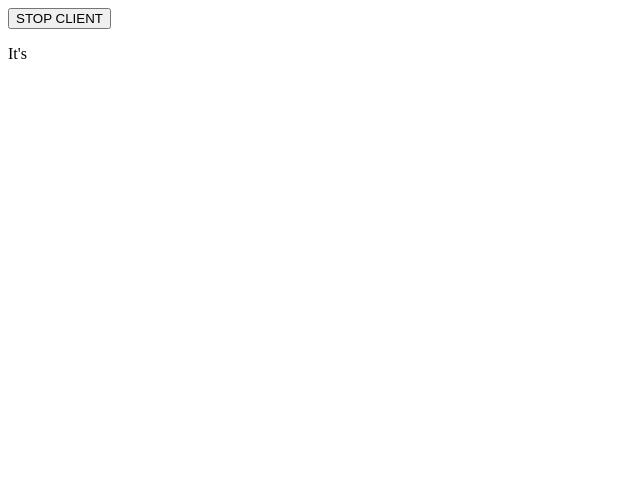
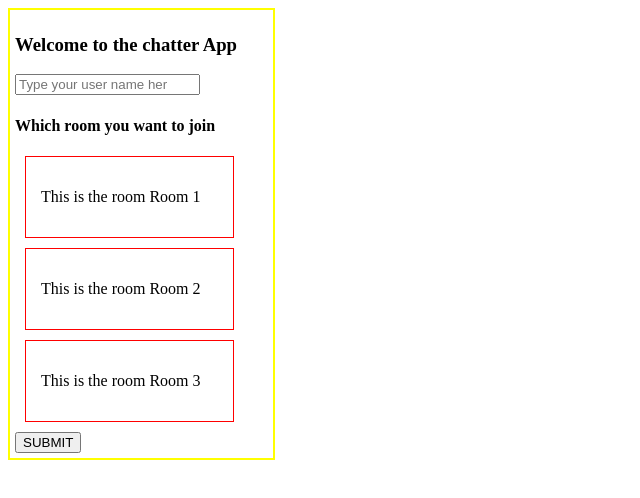
Before and after one commit to Pinakee15/sportify-chat-score-website, a React (Create React App) app in the folder client/: page / in a window 1280 px wide. Shown: the top 498 px of the page, without its empty margins (0-640 px from the left). Built offline with nearby package versions, Linux system fonts and the light colour scheme.

Commit message:
Till here I have created different room division elements, added the hovering effects and added the input value to the Chat component and heading toward creating an individial room. I also have to uplift the states in Room component to the Rooms component

```diff
--- a/client/src/App.js
+++ b/client/src/App.js
@@ -2,22 +2,21 @@
 import { BrowserRouter as Router, Route, Switch } from 'react-router-dom';
 import Chat from './components/Chat/Chat';
 import Join from './components/Join/Join.js';
-import Rooms from './components/Rooms/Rooms'
 
 import React, { useState } from "react";
 //import ClientComponent from "./ClientComponent";
 
 function App() {
-    const [loadClient, setLoadClient] = useState(true);
+    //const [loadClient, setLoadClient] = useState(true);
     return (
-        <>
-            {/* LOAD OR UNLOAD THE CLIENT */}
-            <button onClick={() => setLoadClient(prevState => !prevState)}>
-                STOP CLIENT
-      </button>
-            {/* SOCKET IO CLIENT*/}
-            {loadClient ? <Chat /> : null}
-        </>
+        <Router>
+            <div className="App" >
+                <Switch>
+                    <Route path="/" exact component={Join} ></Route>
+                    <Route path="/chat" component={Chat} ></Route>
+                </Switch>
+            </div>
+        </Router>
     );
 }
 
@@ -38,6 +37,16 @@ export default App;
 //                 </Switch>
 //             </div>
 //         </Router>
+
+<>
+    {/* LOAD OR UNLOAD THE CLIENT
+            <button onClick={() => setLoadClient(prevState => !prevState)}>
+                STOP CLIENT
+            </button>
+            {/* SOCKET IO CLIENT*/}
+    {/* {loadClient ? <Chat /> : null} */}
+</>
+
 //     )
 // }
 
--- a/client/src/components/Chat/Chat.js
+++ b/client/src/components/Chat/Chat.js
@@ -1,25 +1,67 @@
-import React, { useEffect, useState } from "react";
+import React, { useEffect, useState, useRef } from "react";
 import socketIOClient from "socket.io-client";
-const ENDPOINT =  "localhost:5000" //"http://127.0.0.1:5000";
+const ENDPOINT = "localhost:5000" //"http://127.0.0.1:5000";
 
 export default function Chat() {
-  const [response, setResponse] = useState("");
+  //var message = useRef("This is the Null messag");
+  const [message, setMessage] = useState("hey");
 
   useEffect(() => {
     const socket = socketIOClient(ENDPOINT);
-    socket.on("FromAPI", data => {
-      setResponse(data);
-    });
+    console.log("Entered for the first time")
+    socket.on('first', (data) => {
+      console.log(`Message from the server ${data}`)
+      setMessage(data);
+    }, [])
+
     return () => socket.disconnect();
 
-  }, []);
-
+  }, [message]);
   return (
-    <p>
-      It's <time dateTime={response}>{response}</time>
-    </p>
+    <div>
+      <p>You entered the chat room  : {message}</p>
+      <input type="text" placeholder="Enter your message here..." />
+    </div>
   );
 }
+
+
+
+
+
+
+
+
+
+
+
+
+
+
+
+
+
+
+
+
+
+
+
+
+
+
+
+
+
+
+
+
+
+
+
+
+
+
 
 
 // import React, { useState, useEffect } from 'react';
--- a/client/src/components/Join/Join.js
+++ b/client/src/components/Join/Join.js
@@ -1,18 +1,20 @@
 import React, { useState } from 'react';
 import { Link } from 'react-router-dom';
+import Rooms from '../Rooms/Rooms';
+import styles from "./Join.module.css";
 
 function Join() {
-    const [chatRoom, setChatRoom] = useState('');
+    //const [chatRoom, setChatRoom] = useState('');
 
     return (
-        <div>
-            <p>This is the value {chatRoom}</p>
-            <p>Join your favourite Room</p>
-            <input type='text' placeholder="Type the Room name" onChange={(event) => { setChatRoom(event.target.value) }} />
+        <div className={styles.container}>
+            <h3>Welcome to the chatter App</h3>
+            <input placeholder="Type your user name her"></input>
+            <h4>Which room you want to join</h4>
+            < Rooms />
             <Link to="/chat">
                 <button>SUBMIT</button>
             </Link>
-            <div></div>
         </div>
     )
 }
--- /dev/null
+++ b/client/src/components/Join/Join.module.css
@@ -0,0 +1,7 @@
+.container {
+    width: 20%;;
+    left : 2%;
+    border : 2px solid yellow;
+    padding : 5px;
+    height: 60%;
+}
--- a/client/src/components/Room/Room.js
+++ b/client/src/components/Room/Room.js
@@ -1,9 +1,18 @@
-import React from 'react';
-
+import React, { useState } from 'react';
+import styles from "./Room.module.css";
+import { Link } from "react-router-dom";
 
 function Room({ roomName }) {
+    const [bgColor, setBgColor] = useState('white');
+    const [status, setStatus] = useState(false);
+    const changeColor = () => {
+        setBgColor('blue');
+        setStatus((prevStat) => {
+            return !prevStat;
+        });
+    }
     return (
-        <div>
+        <div style={status ? { backgroundColor: bgColor } : null} className={styles.Room} onClick={changeColor}>
             <p>This is the room {roomName}</p>
         </div>
     )
--- /dev/null
+++ b/client/src/components/Room/Room.module.css
@@ -0,0 +1,11 @@
+.Room{
+    border: 1px solid red;
+    margin: 10px;
+    width: 70%;
+    padding: 15px;
+    text-decoration: none;
+}
+
+.Room:hover{
+    background-color: #dcf2f5;
+}
--- a/client/src/components/Rooms/Rooms.js
+++ b/client/src/components/Rooms/Rooms.js
@@ -1,5 +1,6 @@
 import React from 'react';
-import Room from '../Room/Room'
+import Room from '../Room/Room';
+
 
 function Rooms() {
     const rooms = {
@@ -7,7 +8,7 @@ function Rooms() {
         room2: "Room 2",
         room3: "Room 3"
     }
-    const newRooms = Object.keys(rooms).map(ob => (<Room roomName={rooms[ob]} />))
+    const newRooms = Object.keys(rooms).map((ob, idx) => (<Room key={idx} roomName={rooms[ob]} />))
     return (
         <div>
             {newRooms}
```
Also changed, not shown: 2 other files (tests, documents, lock files or other folders).
